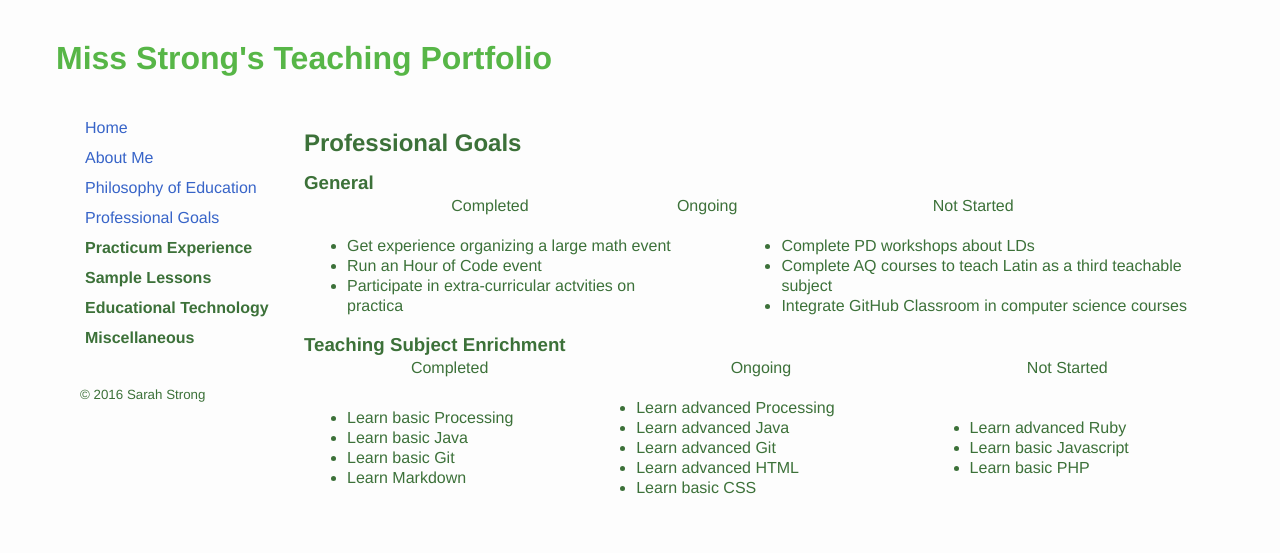
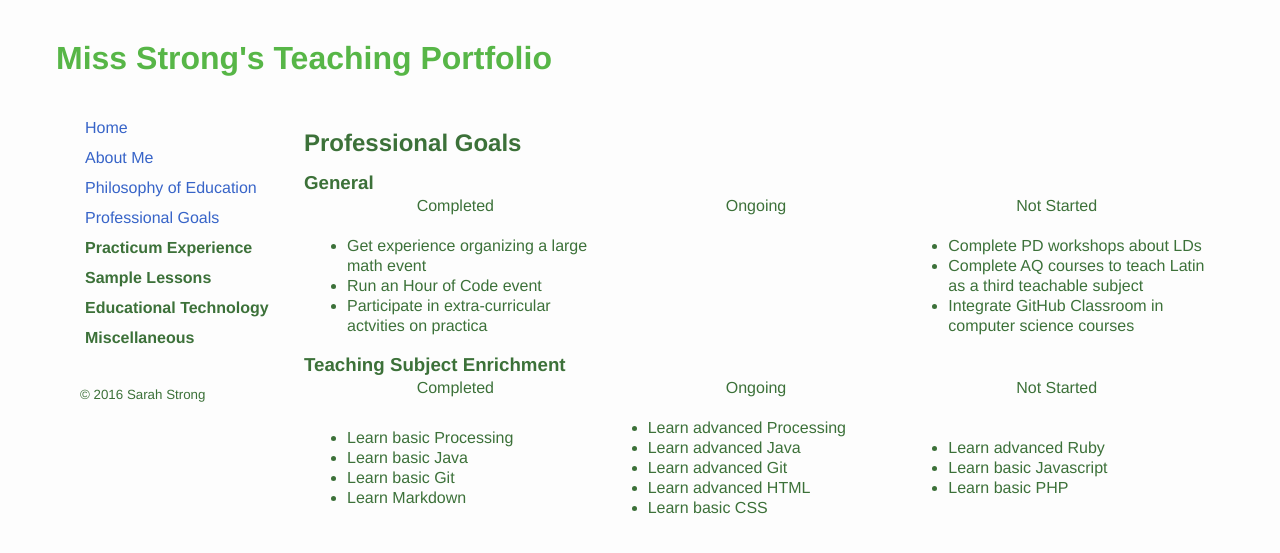
Before and after one commit to sarahstrong314/sarahstrong.ca, a Jekyll site: the page built from professional-goals.html, in a window 1280 px wide. Shown: the top 553 px of the page. Built offline with Jekyll 4.4.1, drawn with Linux system fonts in a browser that asks for light colours; nearby versions of some CDN libraries; library files that are not in the unit come from our copies; Markdown is read by kramdown in place of the engine named in the settings.

Commit message:
Made fixed table width

```diff
--- a/css/main.css
+++ b/css/main.css
@@ -35,6 +35,11 @@ abbr {
 
 p {
   line-height: 1.4;
+}
+
+table {
+    table-layout: fixed;
+    width: 300px;
 }
 
 .clearfix {
```
